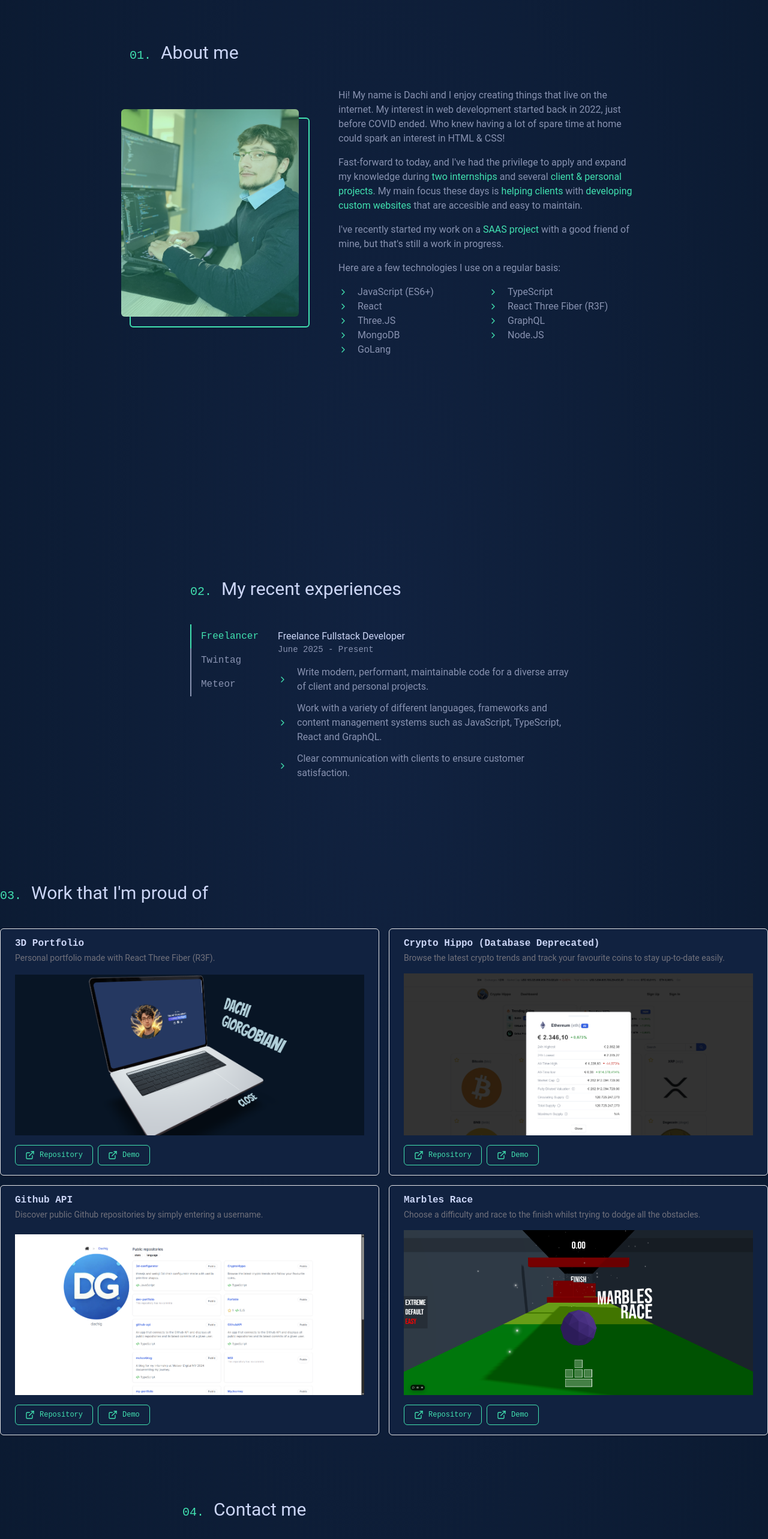
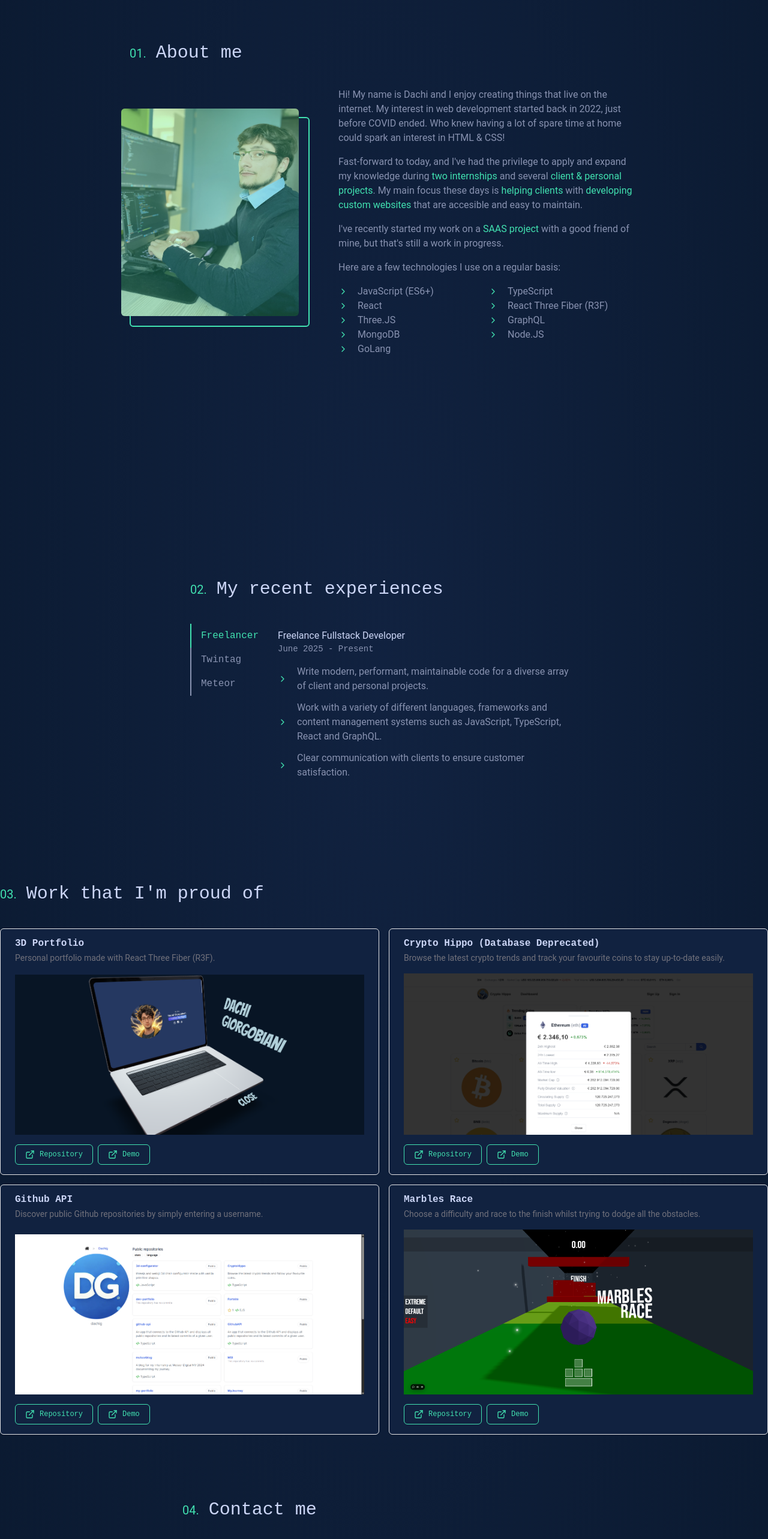
Before and after one commit to dachig/dachig, a Next.js app: page / in a window 1280 px wide. Shown: the part 868-3434 px from the top of the page at 60% size. Built offline with nearby package versions, Linux system fonts and the light colour scheme.

Commit message:
fix: h2 title to font-mono

```diff
--- a/src/components/about.tsx
+++ b/src/components/about.tsx
@@ -19,10 +19,8 @@ export default function About() {
       className="sm:w-screen sm:h-screen flex justify-center items-center"
     >
       <div className="flex-col flex gap-6 sm:gap-10">
-        <h2 className="text-3xl text-primary-foreground">
-          <span className="text-accent-foreground text-xl !font-mono mr-4">
-            01.
-          </span>
+        <h2 className="text-3xl text-primary-foreground !font-mono">
+          <span className="text-accent-foreground text-xl mr-4">01.</span>
           About me
         </h2>
 
--- a/src/components/contact.tsx
+++ b/src/components/contact.tsx
@@ -37,10 +37,8 @@ export default function Contact() {
       className="sm:w-screen sm:h-screen flex justify-center items-center"
     >
       <div className="flex-col flex gap-6 sm:gap-10 w-full sm:w-fit">
-        <h2 className="text-3xl text-primary-foreground">
-          <span className="text-accent-foreground text-xl !font-mono mr-4">
-            04.
-          </span>
+        <h2 className="text-3xl text-primary-foreground !font-mono">
+          <span className="text-accent-foreground text-xl mr-4">04.</span>
           Contact me
         </h2>
         <form onSubmit={handleSubmit} className="space-y-4 sm:w-2xl ">
--- a/src/components/experience.tsx
+++ b/src/components/experience.tsx
@@ -58,8 +58,8 @@ export default function Experience() {
       className="sm:w-screen sm:h-screen flex justify-center items-center"
     >
       <div className="flex-col flex gap-6 sm:gap-10">
-        <h2 className="text-3xl text-primary-foreground">
-          <span className="text-accent-foreground text-xl !font-mono mr-4">
+        <h2 className="text-3xl text-primary-foreground !font-mono">
+          <span className="text-accent-foreground text-xl mr-4">
             02.
           </span>
           My recent experiences
--- a/src/components/work.tsx
+++ b/src/components/work.tsx
@@ -58,10 +58,8 @@ export default function Work() {
       className="sm:w-screen sm:h-screen flex justify-center items-center"
     >
       <div className="flex-col flex gap-6 sm:gap-10">
-        <h2 className="text-3xl text-primary-foreground">
-          <span className="text-accent-foreground text-xl !font-mono mr-4">
-            03.
-          </span>
+        <h2 className="text-3xl text-primary-foreground !font-mono">
+          <span className="text-accent-foreground text-xl mr-4">03.</span>
           Work that I&apos;m proud of
         </h2>
         <div className="grid grid-cols-1 sm:grid-cols-2 gap-4">
```
